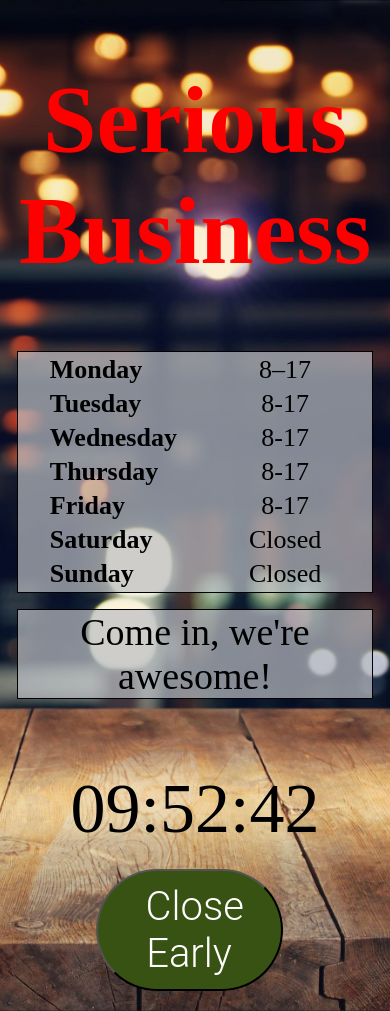
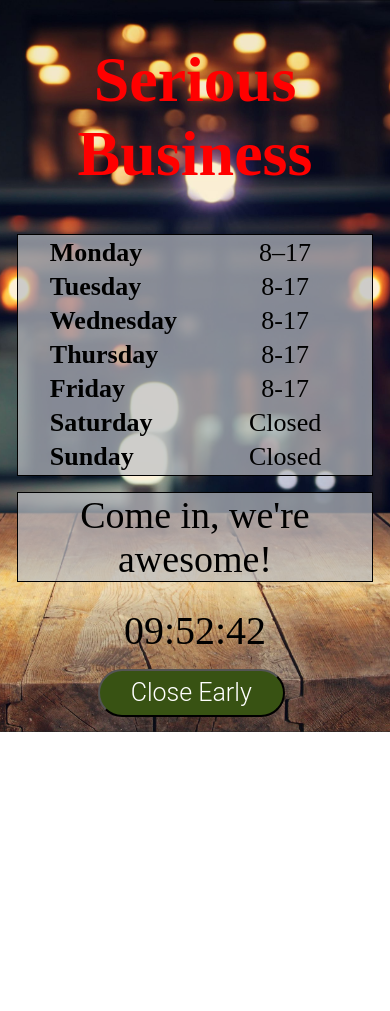
Before and after one commit to frannyaimee/Serious-Business, a plain HTML site: page index.html in a window 390 px wide. After the commit the page ends 844 px from the top, so only its background shows below. Drawn offline with Linux system fonts and the light colour scheme.

Commit message:
Made changes to the media query screen so that the text scales down and the button also becomes smaller. I also fixed the hover over the button actually function, as it wasn't working due to a syntax error earlier

```diff
--- a/style.css
+++ b/style.css
@@ -68,7 +68,7 @@ td {
 	transition: all 0.2s;
 }
 .button:hover {
-	 background-color:#4095c6;
+	background-color:#4095c6;
 }
 #txt {
 	font-size: 70px;
@@ -87,4 +87,19 @@ td {
 		align-content: center;
 		display: grid;
 	}
+	h1 {
+		font-size: 400%;
+	}
+	#txt {
+		font-size: 40px;
+	}
+	.button {
+		font-size: 25px;
+	}
+	#clock {
+		padding-top: 25px;
+	}
+	#extra {
+    margin-top: 15px;
+	}
 }
```
